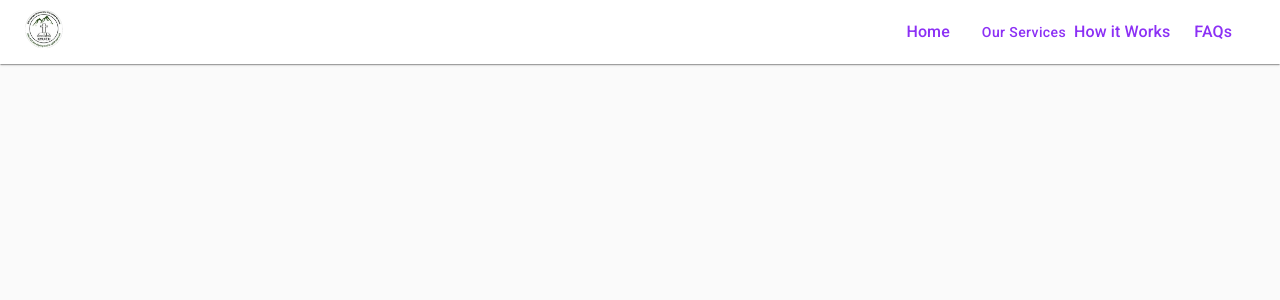
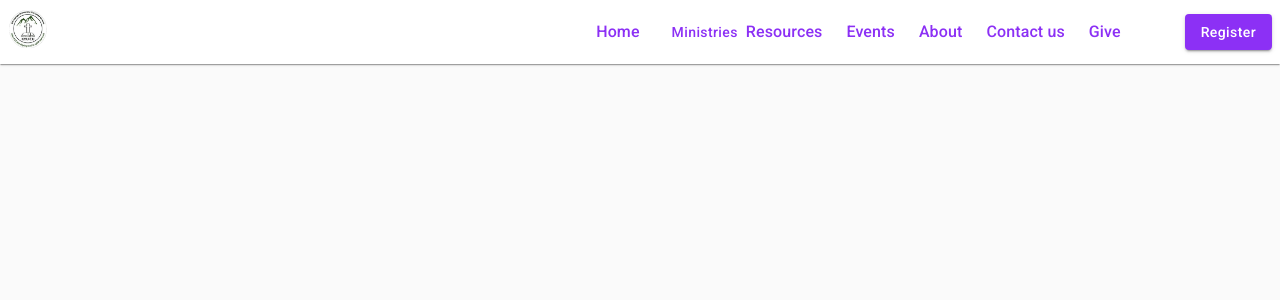
Before and after one commit to KyU-Christian-Union/kyucuwebapp, a React (Create React App) app: page / in a window 1280 px wide. Shown: the top 300 px of the page. Built offline with nearby package versions, Linux system fonts and the light colour scheme.

Commit message:
Finished desktop layout of the appBar

```diff
--- a/src/components/AppBars.jsx/PublicAppBar.jsx
+++ b/src/components/AppBars.jsx/PublicAppBar.jsx
@@ -8,12 +8,14 @@ import {
   Toolbar,
   Typography,
   Button,
-  Menu
+  //   Menu,
+  Container
 } from '@material-ui/core';
 import React from 'react';
 import { Link as RouterLink } from 'react-router-dom';
 import MenuIcon from '@material-ui/icons/Menu';
 import logo from '../../assets/images/culogo.png';
+import UserHeaderProfile from '../UserHeaderProfile/UserHeaderProfile';
 
 const useStyles = makeStyles(theme => ({
   root: {
@@ -26,18 +28,27 @@ const useStyles = makeStyles(theme => ({
   title: {
     flexGrow: 1
   },
-  toolRoot: {
-    justifyContent: 'space-between'
+  toolBarRoot: {
+    justifyContent: 'space-between',
+    paddingLeft: theme.spacing(1),
+    paddingRight: theme.spacing(1)
+  },
+  loginLogoutBox: {
+    marginLeft: theme.spacing(5)
+  },
+  containerRoot: {
+    padding: 0
   }
 }));
 const PublicAppBar = () => {
   const classes = useStyles();
   return (
     <AppBar className={classes.root} elevation={1} position="sticky" color="secondary">
-      <Toolbar className={classes.toolRoot}>
+      <Container maxWidth="lg" className={classes.containerRoot}>
+        <Toolbar className={classes.toolBarRoot}>
           <Box display="flex" alignItems="center">
             <Hidden smUp>
-            <IconButton edge="start" className={classes.menuButton} color="primary" aria-label="menu">
+              <IconButton edge="start" color="primary" aria-label="menu">
                 <MenuIcon />
               </IconButton>
             </Hidden>
@@ -54,22 +65,40 @@ const PublicAppBar = () => {
                   Home
                 </Typography>
               </Link>
-            <Button color="primary">Our Services</Button>
+              <Button color="primary">Ministries</Button>
 
               <Link component={RouterLink} to="/">
                 <Typography color="primary" variant="h6" className={classes.menuButton}>
-                How it Works
+                  Resources
                 </Typography>
               </Link>
               <Link component={RouterLink} to="/#faq">
                 <Typography color="primary" variant="h6" className={classes.menuButton}>
-                FAQs
+                  Events
+                </Typography>
+              </Link>
+              <Link component={RouterLink} to="/#faq">
+                <Typography color="primary" variant="h6" className={classes.menuButton}>
+                  About
+                </Typography>
+              </Link>
+              <Link component={RouterLink} to="/#faq">
+                <Typography color="primary" variant="h6" className={classes.menuButton}>
+                  Contact us
+                </Typography>
+              </Link>
+              <Link component={RouterLink} to="/#faq">
+                <Typography color="primary" variant="h6" className={classes.menuButton}>
+                  Give
                 </Typography>
               </Link>
             </Hidden>
-          {/* <LoginProfile /> */}
+            <div className={classes.loginLogoutBox}>
+              <UserHeaderProfile />
+            </div>
           </Box>
         </Toolbar>
+      </Container>
     </AppBar>
   );
 };
--- /dev/null
+++ b/src/components/UserHeaderProfile/UserHeaderProfile.jsx
@@ -0,0 +1,90 @@
+import React from 'react';
+import MenuItem from '@material-ui/core/MenuItem';
+import Menu from '@material-ui/core/Menu';
+import { Link as RouterLink, useHistory } from 'react-router-dom';
+
+import { Button, Avatar, IconButton } from '@material-ui/core';
+
+import { useSelector } from 'react-redux';
+
+import { signInWithGoogle, auth } from '../../firebase/firebaseUtils';
+
+const UserHeaderProfile = () => {
+  const history = useHistory();
+  const [anchorEl, setAnchorEl] = React.useState(null);
+  const open = Boolean(anchorEl);
+  //   REDU
+  const { currentUser } = useSelector(state => state.userState);
+
+  const handleMenu = event => {
+    setAnchorEl(event.currentTarget);
+  };
+
+  const handleClose = () => {
+    setAnchorEl(null);
+  };
+  //   const signOut = async () => {
+  //     try {
+  //       await auth.signOut();
+  //       handleClose();
+  //       history.push('/');
+  //     } catch (error) {
+  //       // TODO: Show an Error message
+  //     }
+  //   };
+  //   const signIn = async () => {
+  //     await signInWithGoogle();
+  //     history.push('/user');
+  //   };
+  return (
+    <div>
+      {currentUser ? (
+        <IconButton
+          aria-label="account of current user"
+          aria-controls="menu-appbar"
+          aria-haspopup="true"
+          onClick={handleMenu}
+          color="primary"
+        >
+          <Avatar alt={currentUser.fullName} src={currentUser.photo} />
+        </IconButton>
+      ) : (
+        <>
+          <Button size="medium" variant="contained" color="primary">
+            Register
+          </Button>
+        </>
+      )}
+
+      <Menu
+        id="menu-appbar"
+        anchorEl={anchorEl}
+        anchorOrigin={{
+          vertical: 'top',
+          horizontal: 'right'
+        }}
+        keepMounted
+        transformOrigin={{
+          vertical: 'top',
+          horizontal: 'right'
+        }}
+        open={open}
+        onClose={handleClose}
+      >
+        <MenuItem component={RouterLink} to="/user/profile">
+          Profile
+        </MenuItem>
+        <MenuItem component={RouterLink} to="/user">
+          Dashboard
+        </MenuItem>
+        <MenuItem
+        // onClick={signOut}
+        >
+          Logout
+        </MenuItem>
+      </Menu>
+    </div>
+  );
+};
+
+export default UserHeaderProfile;
```
Lines whose indentation alone changed are shown as unchanged.
